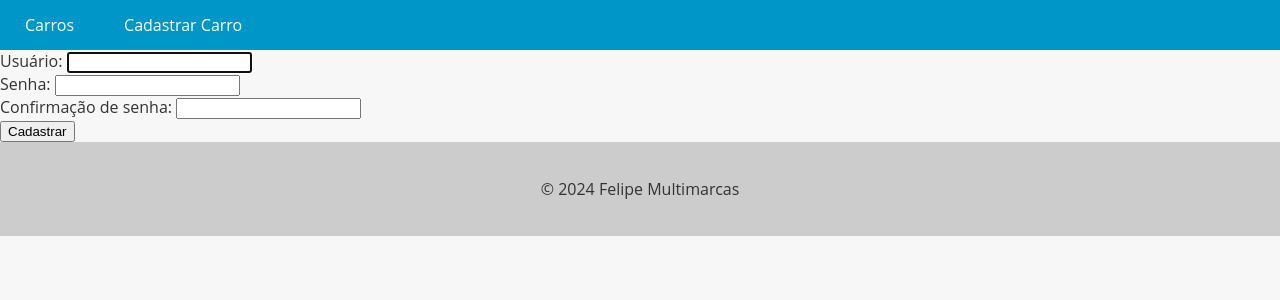
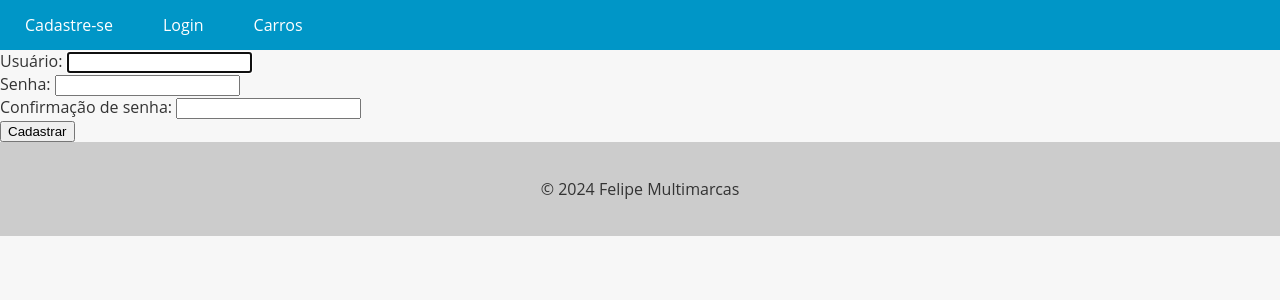
Before and after one commit to felipe-rod91/project_cars, a Django app: page /register/ in a window 1280 px wide. Shown: the top 300 px of the page. Run offline with Django 5.2, Linux system fonts and the light colour scheme.

Commit message:
Configuração do template base para usuário logado ou deslogado

```diff
--- a/accounts/views.py
+++ b/accounts/views.py
@@ -8,7 +8,7 @@ def register_view(request):
         user_form = UserCreationForm(request.POST)
         if user_form.is_valid():
             user_form.save()
-            return redirect('cars_list')
+            return redirect('login')
     else:
         user_form = UserCreationForm()
     return render(request, 'register.html', {'user_form': user_form})
--- a/app/templates/base.html
+++ b/app/templates/base.html
@@ -72,8 +72,15 @@
   <header>
     <nav>
       <ul>
+        {% if user.is_authenticated %}
+          <li>Olá, {{ user.username }} <a href="{% url 'logout' %}">(Sair)</a></li>
+          <li><a href="{% url 'new_car' %}">Cadastrar Carro</a></li>
+        {% endif %}
+        {% if not user.is_authenticated %}
+          <li><a href="{% url 'register' %}">Cadastre-se</a></li>
+          <li><a href="{% url 'login' %}">Login</a></li>
+        {% endif %}
         <li><a href="{% url 'cars_list' %}">Carros</a></li>
-        <li><a href="{% url 'new_car' %}">Cadastrar Carro</a></li>
       </ul>
     </nav>
   </header>
```
Also changed, not shown: db.sqlite3.
